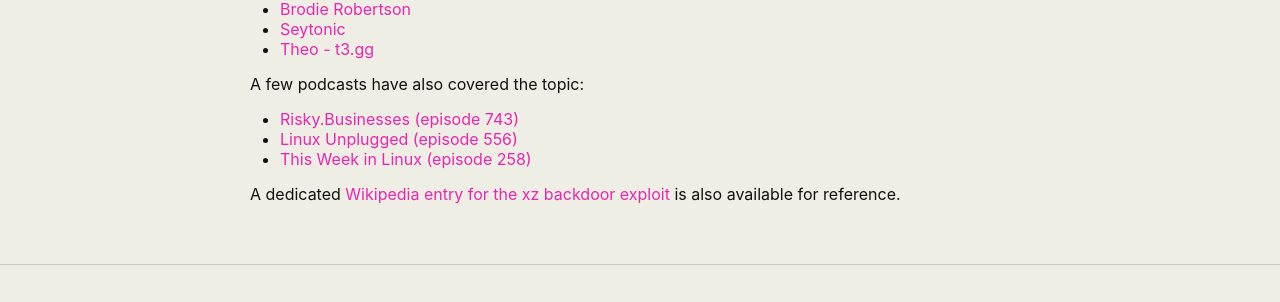
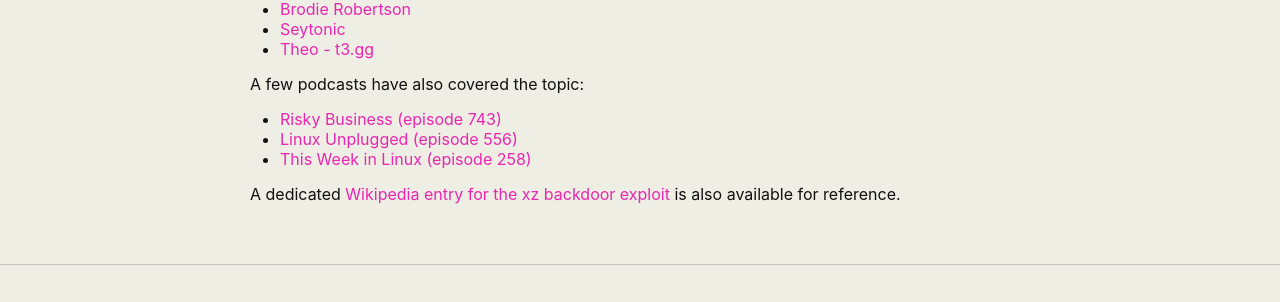
Before and after one commit to martbetz/martbetz.github.io, a Jekyll site: the page built from _posts/2024-03-29-what-the-xz.md, in a window 1280 px wide. Shown: the part 551-853 px from the top of the page. Built offline with Jekyll 4.4.1, drawn with Linux system fonts in a browser that asks for light colours.

Commit message:
Update 2024-03-29-what-the-xz.md

```diff
--- a/_posts/2024-03-29-what-the-xz.md
+++ b/_posts/2024-03-29-what-the-xz.md
@@ -24,7 +24,7 @@
 
 A few podcasts have also covered the topic:
 
-- [Risky.Businesses (episode 743)](https://risky.biz/RB743/)
+- [Risky Business (episode 743)](https://risky.biz/RB743/)
 - [Linux Unplugged (episode 556)](https://linuxunplugged.com/556)
 - [This Week in Linux (episode 258)](https://tuxdigital.com/podcasts/this-week-in-linux/twil-258/)
 
```
